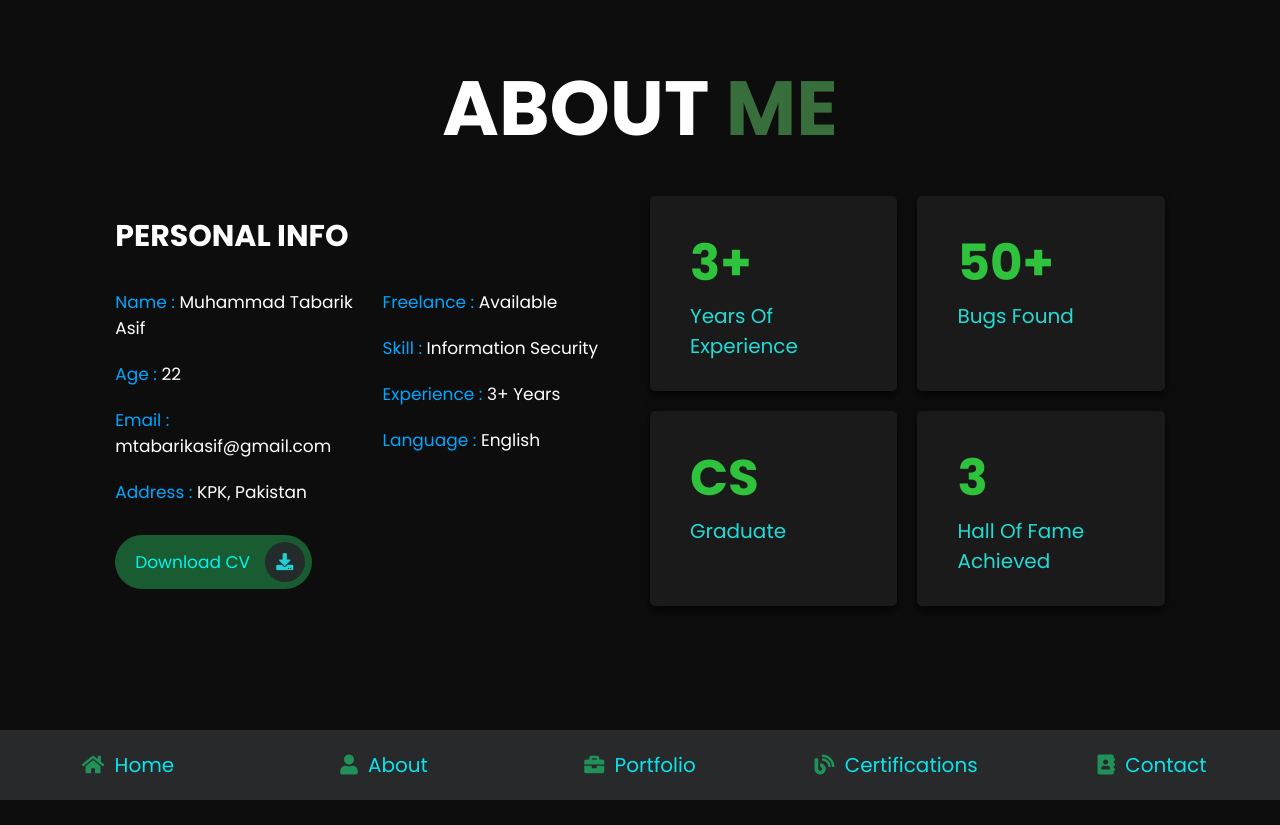
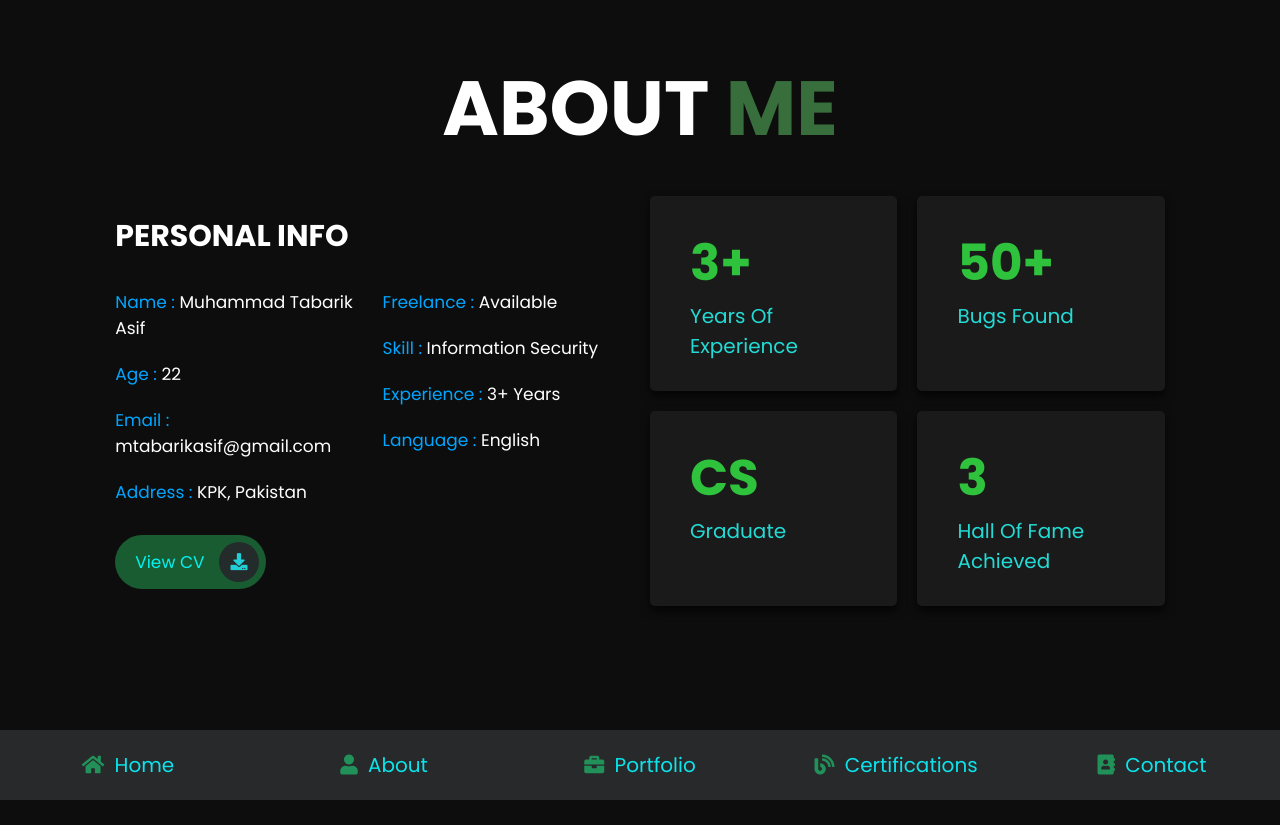
Before and after one commit to m-tabarik/profile, a plain HTML site: page about.html in a window 1280 px wide. Shown: the top 825 px of the page. Drawn offline with Linux system fonts and the light colour scheme.

Commit message:
Update about.html

```diff
--- a/about.html
+++ b/about.html
@@ -58,7 +58,7 @@
 
             </div>
 
-            <a href="TabarikResume.pdf" class="btn"> Download CV <i class="fas fa-download"></i> </a>
+            <a href="TabarikResume.pdf" class="btn" trget="_blank"> View CV <i class="fas fa-download"></i> </a>
 
         </div>
 
```
